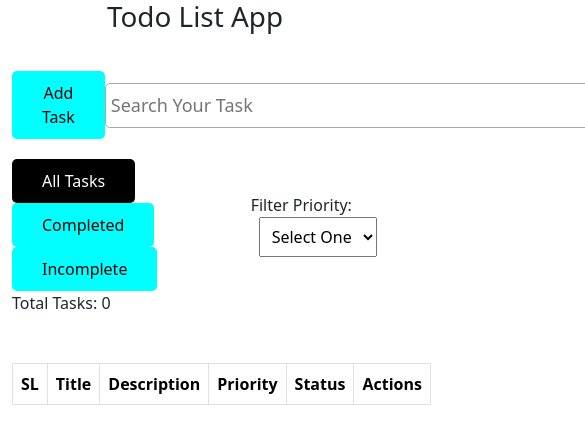
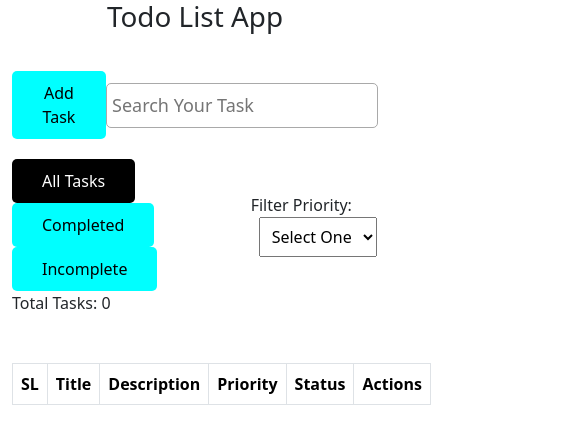
Before and after one commit to Rajukst/todo-app, a React (Create React App) app: page / in a window 390 px wide. Shown: the top 444 px of the page, 585 px wide, since content can reach past the window. Built offline with nearby package versions, Linux system fonts and the light colour scheme.

Commit message:
added some css style and readme.md file updated

```diff
--- a/src/App.css
+++ b/src/App.css
@@ -86,3 +86,22 @@ font-size: 18px;
   background-color: black !important;
   color: white;
 }
+.fa-trash{
+  color: red !important;
+}
+.fa-bookmark{
+  color: green !important;
+}
+
+@media screen and (max-width: 768px){
+  .serarch input{
+    height: 45px;
+    width: fit-content;
+    background: none;
+    outline: none;
+    border: 1px solid darkgray;
+    padding: 5px;
+    border-radius: 5px;
+    font-size: 18px;
+    }
+}
--- a/src/Components/AddTask.jsx
+++ b/src/Components/AddTask.jsx
@@ -6,7 +6,7 @@ const AddTask = () => {
   const [title, setTitle] = useState("");
   const [description, setDescription] = useState("");
   const [priority, setPriority] = useState("none");
-const navigate= useNavigate()
+  const navigate = useNavigate();
   const handleSubmit = (e) => {
     e.preventDefault();
     if (!title || !description || priority === "none") {
@@ -29,7 +29,7 @@ const navigate= useNavigate()
     setTitle("");
     setDescription("");
     setPriority("none");
-    navigate("/")
+    navigate("/");
   };
 
   return (
@@ -67,7 +67,7 @@ const navigate= useNavigate()
               <option value="high">High</option>
             </select>
           </div>
-          <input className="mt-5" type="submit" value="Add Task" />
+          <input className="mt-5 addButton" type="submit" value="Add Task" />
         </form>
       </Container>
     </>
--- a/src/Components/EditTask.jsx
+++ b/src/Components/EditTask.jsx
@@ -13,7 +13,7 @@ const EditTask = () => {
   useEffect(() => {
     // Fetch task data based on taskId
     const existingTasks = JSON.parse(localStorage.getItem("tasks")) || [];
-    const taskToEdit = existingTasks.find(task => task.id === Number(taskId));
+    const taskToEdit = existingTasks.find((task) => task.id === Number(taskId));
 
     if (taskToEdit) {
       setTitle(taskToEdit.title);
@@ -27,7 +27,9 @@ const EditTask = () => {
 
     // Update task data
     const updatedTasks = JSON.parse(localStorage.getItem("tasks")) || [];
-    const updatedTaskIndex = updatedTasks.findIndex(task => task.id === Number(taskId));
+    const updatedTaskIndex = updatedTasks.findIndex(
+      (task) => task.id === Number(taskId)
+    );
     if (updatedTaskIndex !== -1) {
       updatedTasks[updatedTaskIndex] = {
         id: Number(taskId),
@@ -46,7 +48,7 @@ const EditTask = () => {
 
   return (
     <div>
-      <h2>Edit Task</h2>
+      <h2 className="heading">Edit Task</h2>
       <Container>
         <form onSubmit={handleSubmit}>
           <div className="addTitle">
@@ -79,7 +81,7 @@ const EditTask = () => {
               <option value="high">High</option>
             </select>
           </div>
-          <input className="mt-5" type="submit" value="Update Task" />
+          <input className="mt-5 addButton" type="submit" value="Update Task" />
         </form>
       </Container>
     </div>
```
Also changed, not shown: src/Components/TaskList.jsx (+15 -7 lines), src/Components/SingleTask.jsx (added), 1 other file (tests, documents, lock files or other folders).
